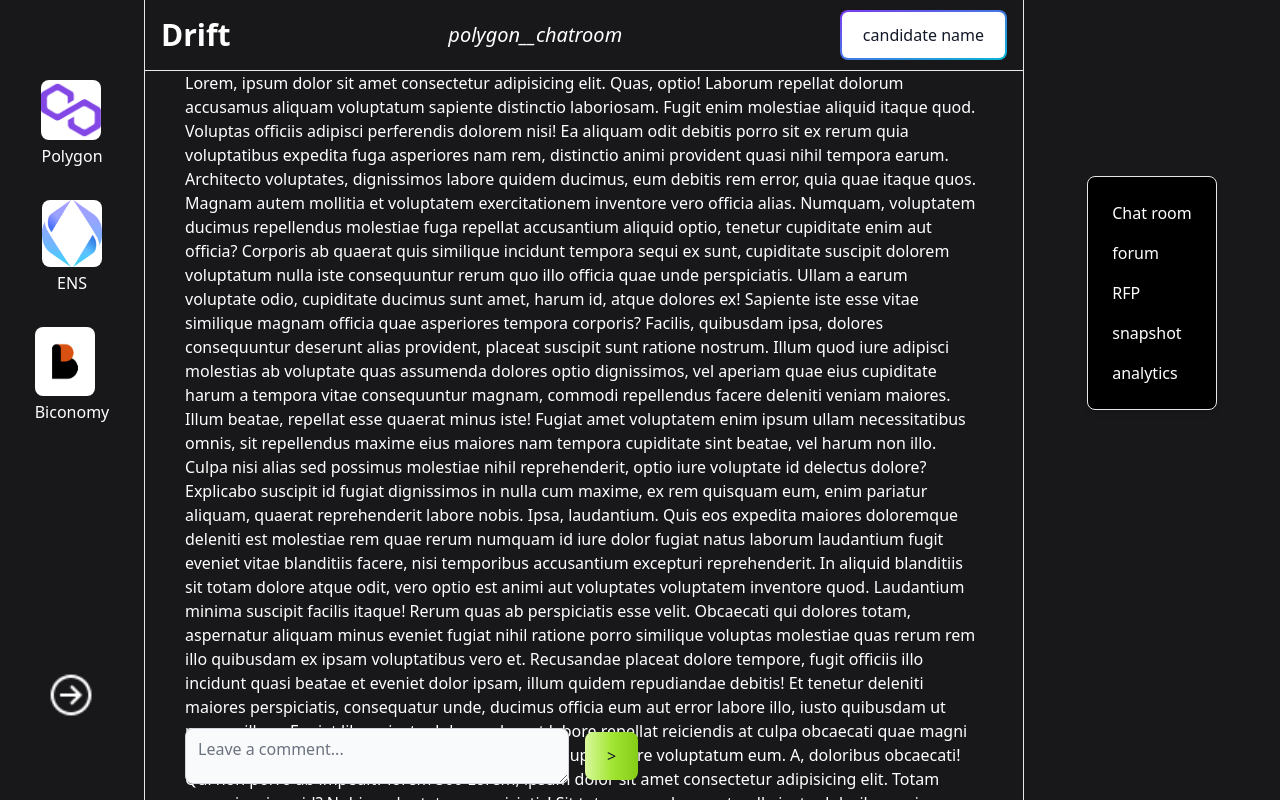
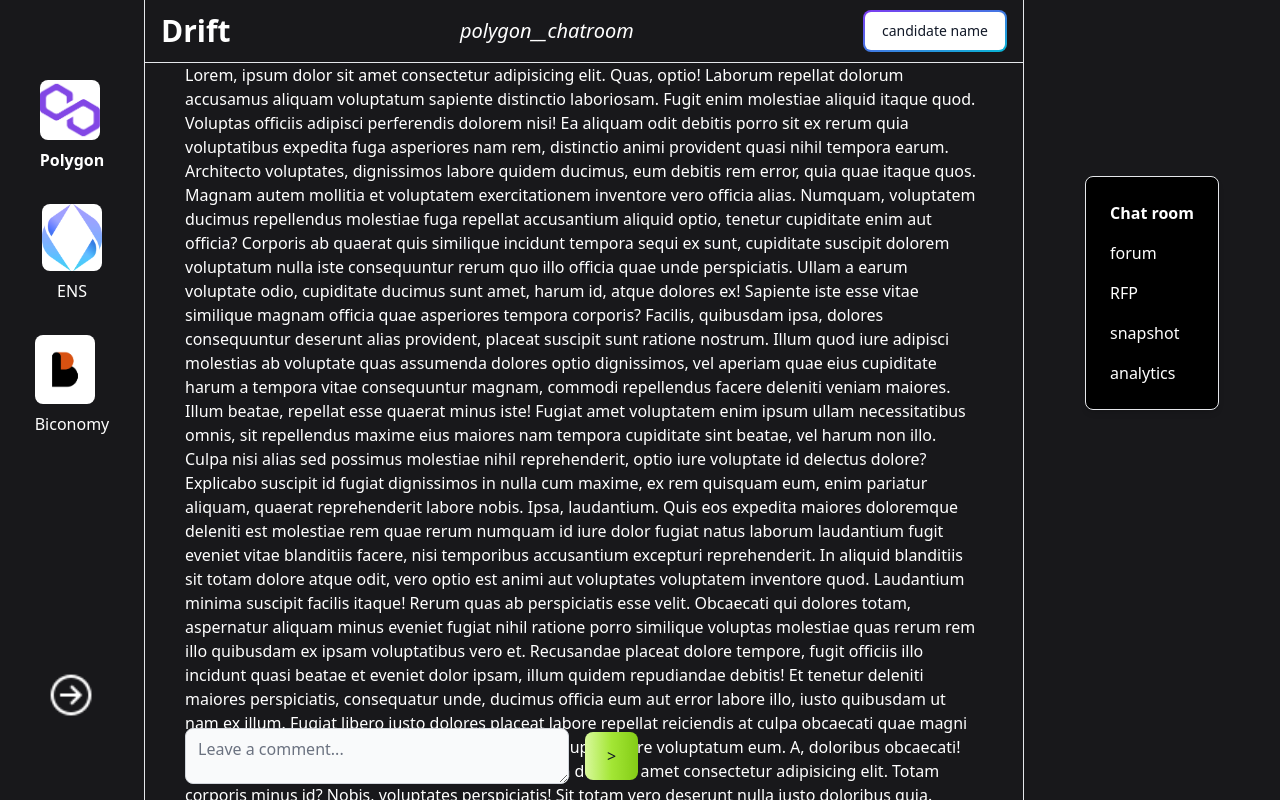
Before and after one commit to deependujha/drift-dao-app, a Next.js app in the folder frontend/: page /mainpage in a window 1280 px wide. Built offline with nearby package versions, Linux system fonts and the light colour scheme.

Commit message:
all working fine

```diff
--- a/frontend/components/layouts/Navbaar.jsx
+++ b/frontend/components/layouts/Navbaar.jsx
@@ -1,20 +1,16 @@
-import React from 'react'
-import { Navbar, Button } from 'flowbite-react'
-import { motion } from "framer-motion";
-
+import React from "react";
+import { Navbar, Button } from "flowbite-react";
 
 const Navbar_01 = ({ currLeft, currRight }) => {
   return (
     <Navbar fluid={true} rounded={false} className="sticky top-0 bg-zinc-900">
       <Navbar.Brand href="/">
-        <motion.div whileHover={{ scale: 1.3 }} whileTap={{ scale: 0.9 }}>
-          <span className="self-center whitespace-nowrap text-3xl font-semibold dark:text-white">
-            Drift
-          </span>
-        </motion.div>
+        <span className="self-center whitespace-nowrap text-3xl font-semibold dark:text-white">
+          Drift
+        </span>
       </Navbar.Brand>
       <div className="flex md:order-2">
-        <Button size="lg" outline={true} gradientDuoTone="purpleToBlue">
+        <Button outline={true} gradientDuoTone="purpleToBlue">
           candidate name
         </Button>
         <Navbar.Toggle />
@@ -28,4 +24,4 @@ const Navbar_01 = ({ currLeft, currRight }) => {
   );
 };
 
-export default Navbar_01
+export default Navbar_01;
--- /dev/null
+++ b/frontend/components/mainPage/DAOChannel.jsx
@@ -0,0 +1,28 @@
+import React from "react";
+import Image from "next/image";
+import { motion } from "framer-motion";
+
+const DAOChannel = ({ img, name, active }) => {
+  return (
+    <motion.div whileHover={{ scale: 0.9 }} whileTap={{ scale: 0.9 }}>
+      <div className="text-center">
+        <Image
+          src={img}
+          height={50}
+          width={60}
+          alt="myDao"
+          className="bg-white rounded-lg mb-2"
+        />
+        <div
+          className={`${
+            active === true ? "text-base font-extrabold" : "text-white"
+          }`}
+        >
+          {name}
+        </div>
+      </div>
+    </motion.div>
+  );
+};
+
+export default DAOChannel;
--- /dev/null
+++ b/frontend/components/mainPage/leftcolumn/ExitButton.jsx
@@ -0,0 +1,20 @@
+import React from 'react'
+import Image from "next/image";
+
+
+const ExitButton = () => {
+  return (
+    <div className="absolute bottom-20 right-12">
+      <a href="#">
+        <Image
+          src="/mainPageLogo/forward-button.png"
+          height={50}
+          width={50}
+          alt="load..."
+        />
+      </a>
+    </div>
+  );
+}
+
+export default ExitButton
--- a/frontend/components/mainPage/leftcolumn/LeftCol.jsx
+++ b/frontend/components/mainPage/leftcolumn/LeftCol.jsx
@@ -1,5 +1,7 @@
 import React from "react";
 import Image from "next/image";
+import DAOChannel from "../DAOChannel";
+import ExitButton from "./ExitButton";
 
 const LeftCol = ({ currLeft, setCurrLeft }) => {
   return (
@@ -12,14 +14,11 @@ const LeftCol = ({ currLeft, setCurrLeft }) => {
           }}
           style={{ cursor: "pointer" }}
         >
-          <Image
-            src="/mainPageLogo/polygon.png"
-            height={50}
-            width={60}
-            alt="myDao"
-            className="bg-white rounded-lg mb-1"
+          <DAOChannel
+            img="/mainPageLogo/polygon.png"
+            name="Polygon"
+            active={currLeft === "polygon"}
           />
-          Polygon
         </div>
         <div
           className="my-4"
@@ -28,14 +27,11 @@ const LeftCol = ({ currLeft, setCurrLeft }) => {
           }}
           style={{ cursor: "pointer" }}
         >
-          <Image
-            src="/mainPageLogo/ens.png"
-            height={50}
-            width={60}
-            alt="myDao"
-            className="bg-white rounded-lg mb-1"
+          <DAOChannel
+            img="/mainPageLogo/ens.png"
+            name="ENS"
+            active={currLeft === "ENS"}
           />
-          ENS
         </div>
         <div
           className="my-4"
@@ -44,25 +40,15 @@ const LeftCol = ({ currLeft, setCurrLeft }) => {
           }}
           style={{ cursor: "pointer" }}
         >
-          <Image
-            src="/mainPageLogo/bico.png"
-            height={50}
-            width={60}
-            alt="myDao"
-            className="bg-white rounded-lg mb-1"
+          <DAOChannel
+            img="/mainPageLogo/bico.png"
+            name="Biconomy"
+            active={currLeft === "Biconomy"}
           />
-          Biconomy
         </div>
       </div>
-      <div className="absolute bottom-20 right-12">
-        <a href="#">
-          <Image
-            src="/mainPageLogo/forward-button.png"
-            height={50}
-            width={50}
-            alt="load..."
-          />
-        </a>
+      <div>
+        <ExitButton />
       </div>
     </div>
   );
--- a/frontend/components/mainPage/rightcolumn/RightCol.jsx
+++ b/frontend/components/mainPage/rightcolumn/RightCol.jsx
@@ -1,5 +1,5 @@
 import React from "react";
-import {Card } from "flowbite-react";
+import { Card } from "flowbite-react";
 
 const RightCol = ({ currRight, setCurrRight }) => {
   return (
@@ -12,6 +12,11 @@ const RightCol = ({ currRight, setCurrRight }) => {
                 onClick={() => {
                   setCurrRight("chatroom");
                 }}
+                className={`${
+                  currRight === "chatroom"
+                    ? "text-base font-extrabold"
+                    : "text-white"
+                }`}
                 style={{ cursor: "pointer" }}
               >
                 <a>Chat room</a>
@@ -20,6 +25,11 @@ const RightCol = ({ currRight, setCurrRight }) => {
                 onClick={() => {
                   setCurrRight("forum");
                 }}
+                className={`${
+                  currRight === "forum"
+                    ? "text-base font-extrabold"
+                    : "text-white"
+                }`}
                 style={{ cursor: "pointer" }}
               >
                 <a>forum</a>
@@ -28,6 +38,11 @@ const RightCol = ({ currRight, setCurrRight }) => {
                 onClick={() => {
                   setCurrRight("RFP");
                 }}
+                className={`${
+                  currRight === "RFP"
+                    ? "text-base font-extrabold"
+                    : "text-white"
+                }`}
                 style={{ cursor: "pointer" }}
               >
                 <a>RFP</a>
@@ -36,6 +51,11 @@ const RightCol = ({ currRight, setCurrRight }) => {
                 onClick={() => {
                   setCurrRight("snapshot");
                 }}
+                className={`${
+                  currRight === "snapshot"
+                    ? "text-base font-extrabold"
+                    : "text-white"
+                }`}
                 style={{ cursor: "pointer" }}
               >
                 <a>snapshot</a>
@@ -44,6 +64,11 @@ const RightCol = ({ currRight, setCurrRight }) => {
                 onClick={() => {
                   setCurrRight("analytics");
                 }}
+                className={`${
+                  currRight === "analytics"
+                    ? "text-base font-extrabold"
+                    : "text-white"
+                }`}
                 style={{ cursor: "pointer" }}
               >
                 <a>analytics</a>
```
